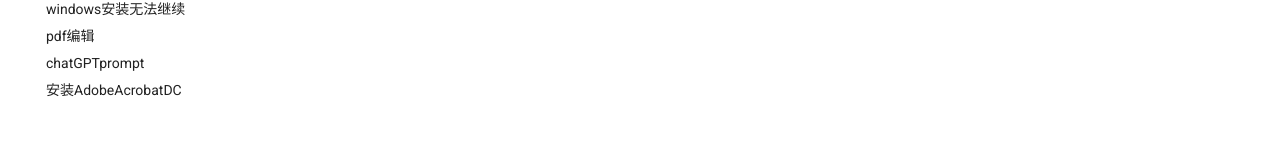
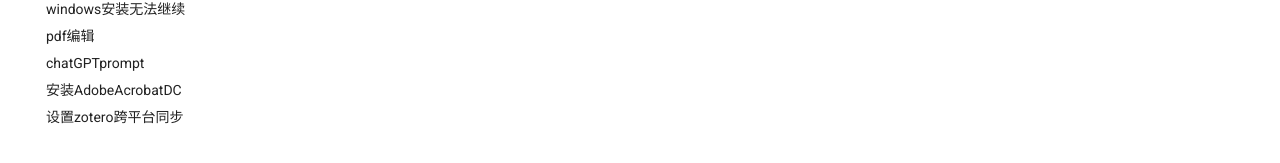
Before and after one commit to ymma98/technotes, an MkDocs documentation site: the page built from docs/杂谈/windows_everything的使用.md, in a window 1280 px wide. Shown: the part 419-582 px from the top of the page. Built offline with MkDocs 1.6.1 and Material for MkDocs 9.7.7, drawn with Linux system fonts in a browser that asks for light colours.

Commit message:
Update mkdocs.yml

```diff
--- a/mkdocs.yml
+++ b/mkdocs.yml
@@ -15,6 +15,7 @@ nav:
       - pdf编辑: 杂谈/pdf编辑.md
       - chatGPTprompt: 杂谈/chatGPT_prompt.md
       - 安装AdobeAcrobatDC: 杂谈/安装AdobeAcrobatDC.md
+      - 设置zotero跨平台同步: 杂谈/设置zotero跨平台同步.md
   - Linux:
       - bash速查: Linux/bash速查.md
       - vim速查: Linux/vim速查.md
```
